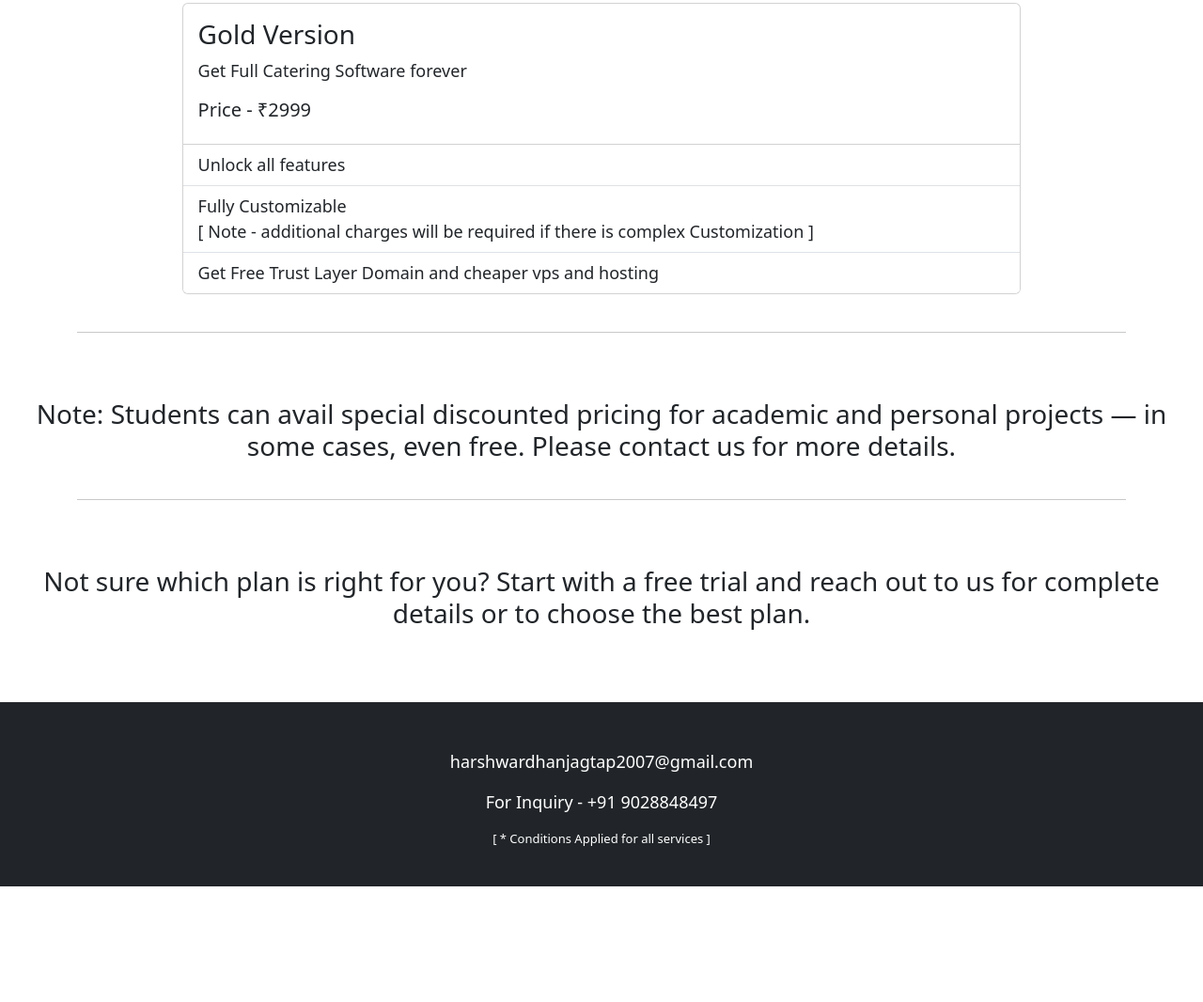
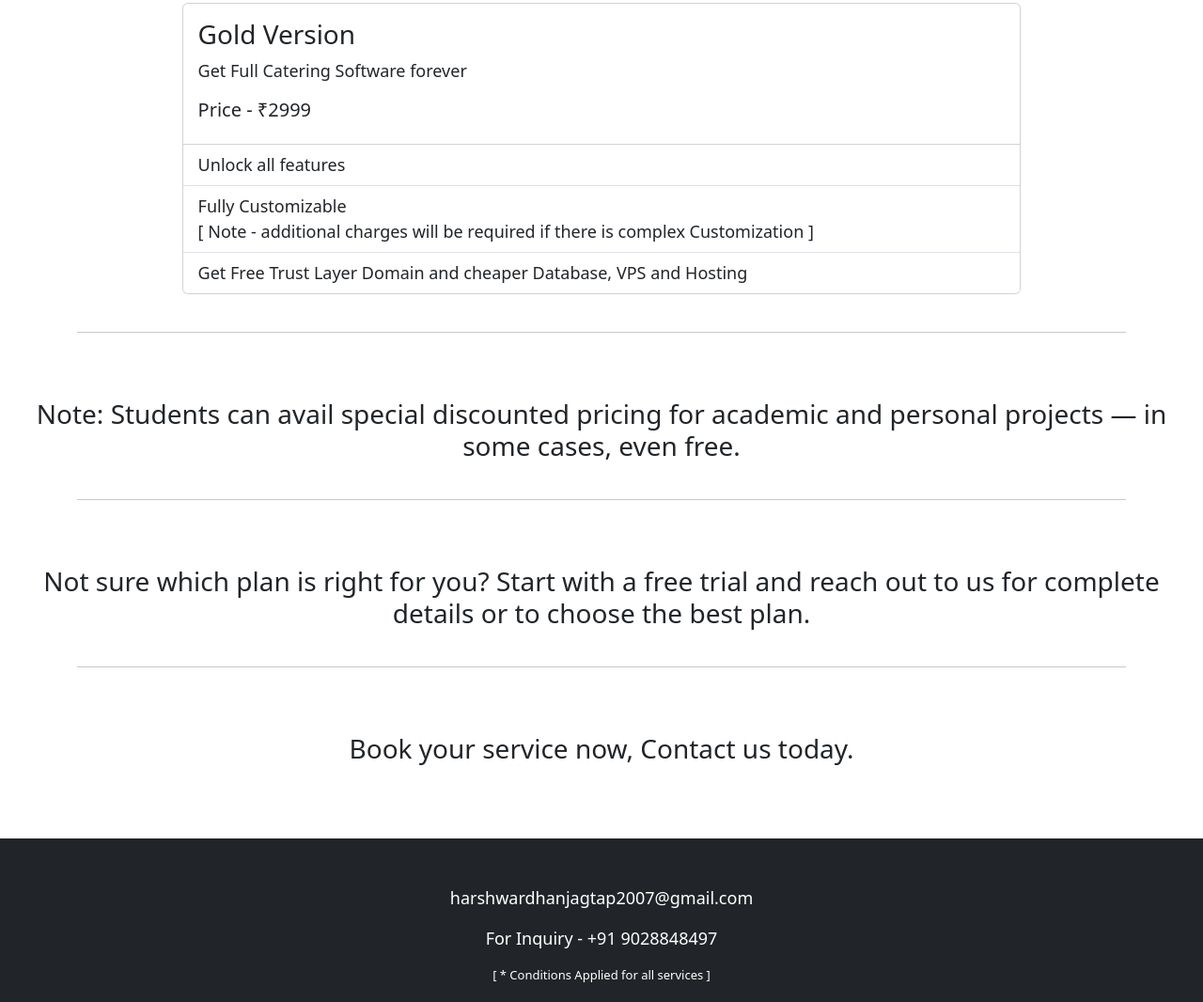
Before and after one commit to MrHarshGitExp/TrustLayer, a plain HTML site: page index.html in a window 1280 px wide. Shown: the part 2355-3421 px from the top of the page at 94% size. Before the commit the page ends 3298 px from the top, so only its background shows below. Drawn offline with nearby package versions, Linux system fonts and the light colour scheme.

Commit message:
update minor 1

```diff
--- a/index.html
+++ b/index.html
@@ -130,7 +130,7 @@
 
         <div style="text-align: center;margin-top: 70px;">
             <h3> Note: Students can avail special discounted pricing for academic and personal projects — in some cases,
-                even free. Please contact us for more details. </h3>
+                even free. </h3>
         </div>
 
         <hr style="margin: auto; width: 90%; margin-top: 40px;">
@@ -138,6 +138,12 @@
         <div style="text-align: center;margin-top: 70px;">
             <h3> Not sure which plan is right for you? Start with a free trial and reach out to us for complete details
                 or to choose the best plan. </h3>
+        </div>
+
+        <hr style="margin: auto; width: 90%; margin-top: 40px;">
+
+        <div style="text-align: center;margin-top: 70px;">
+            <h3> Book your service now, Contact us today. </h3>
         </div>
 
     </section>
@@ -155,7 +161,8 @@
     </footer>
 
 
-    <a href="#" id="btnScrollTop" style="display: none; text-decoration: none; position: fixed; bottom: 50px; right: 40px; border: 2px solid black; padding: 5px; border-radius: 15px;">
+    <a href="#" id="btnScrollTop"
+        style="display: none; text-decoration: none; position: fixed; bottom: 50px; right: 40px; border: 2px solid black; padding: 5px; border-radius: 15px;">
         <img src="up-arrow.png" alt="Go Up" width="20px">
     </a>
 
--- a/index.js
+++ b/index.js
@@ -41,7 +41,7 @@ function showPrice(params) {
                             Fully Customizable <br>
                             [ Note - additional charges will be required if there is complex Customization ]
                         </li>
-                        <li class="list-group-item"> Get Free Trust Layer Domain and cheaper vps and hosting </li>
+                        <li class="list-group-item"> Get Free Trust Layer Domain and cheaper Database, VPS and Hosting </li>
                     </ul>
                 </div>
             </div>
@@ -124,7 +124,7 @@ function showPrice(params) {
                     <div class="card-body">
                         <h3 class="card-title"> One Website </h3>
                         <p class="card-text"> Make your Website Online [Static Page] </p>
-                        <h5> Price - ₹99 </h5>
+                        <h5> Price - ₹99 [One Time] </h5>
                     </div>
                 </div>
 
```
